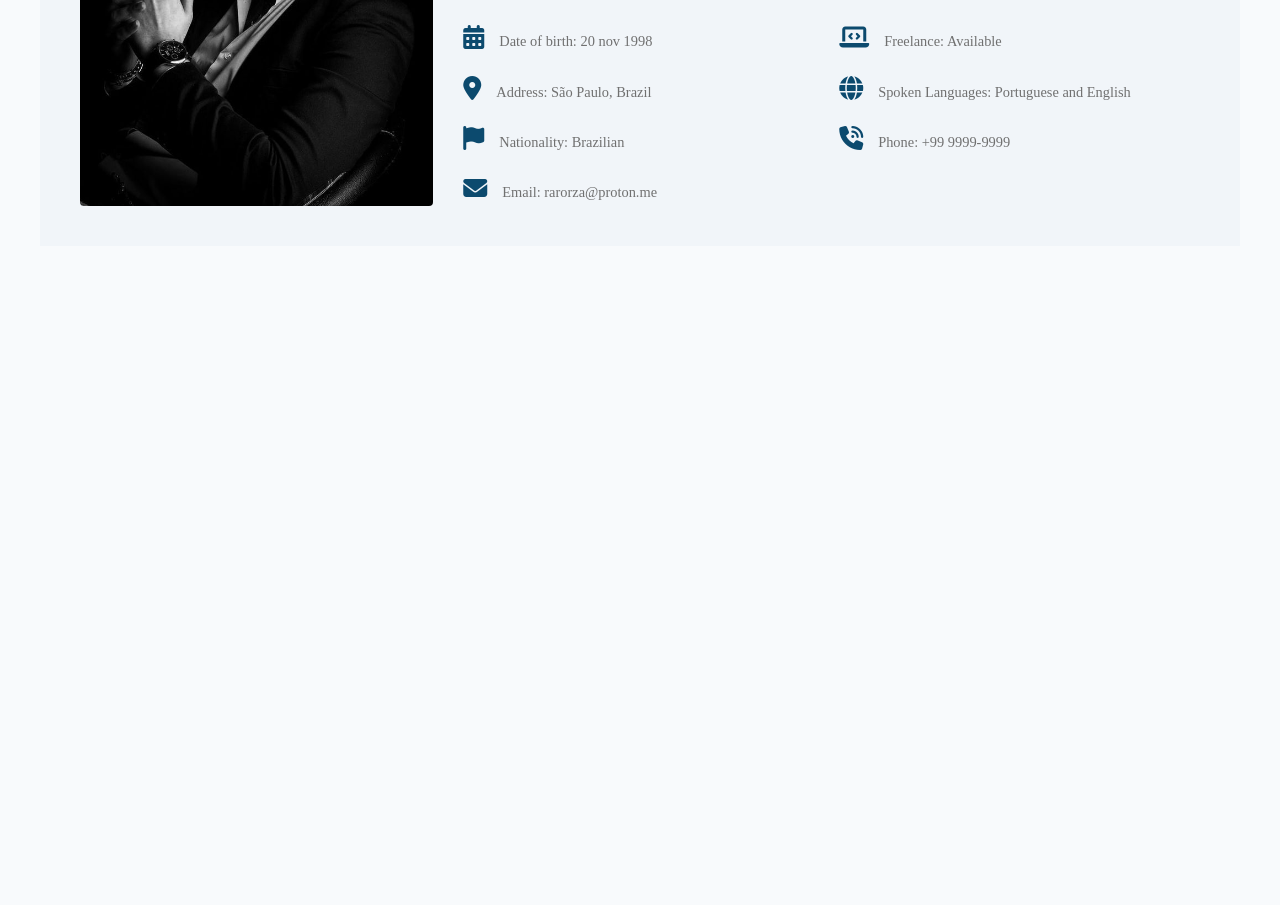
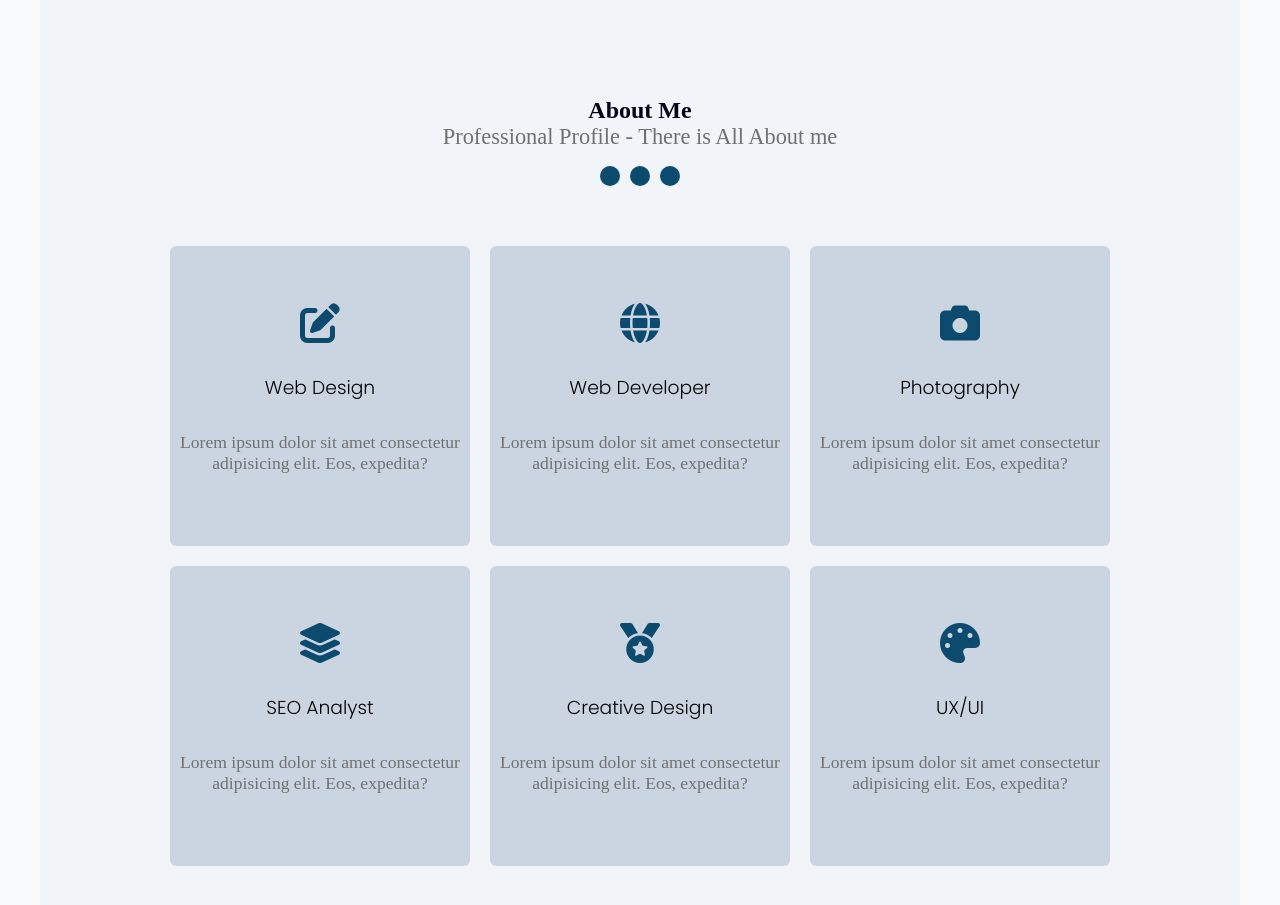
Before and after one commit to rarorza/portfolio, a plain HTML site: page index.html in a window 1280 px wide. Shown: the part 1339-2244 px from the top of the page. Before the commit the page ends 1585 px from the top, so only its background shows below. Drawn offline with Linux system fonts and the light colour scheme.

Commit message:
<feat>: add hamburger menu in mobile

```diff
--- a/index.html
+++ b/index.html
@@ -18,7 +18,7 @@
     <header>
       <h1>Rafael <span>Rosa</span></h1>
       <nav>
-        <ul class="navegacao-primaria">
+        <ul aria-label="Navegação primária" class="navegacao-primaria">
           <li><a href="#home">Home</a></li>
           <li><a href="#about">About</a></li>
           <li><a href="#resume">Resume</a></li>
@@ -26,8 +26,8 @@
           <li><a href="#pricing">Pricing</a></li>
           <li><a href="#contact">Contact</a></li>
         </ul>
+        <i class="fa-solid fa-bars"></i>
       </nav>
-      <i class="fa-solid fa-bars"></i>
     </header>
     <section aria-label="seção currículo download Rafael" class="selection-div">
       <div>
@@ -41,7 +41,7 @@
         </p>
         <a href="#">Download CV</a>
       </div>
-      <img src="./assets/img/sample.jpg" alt="Ilustrativa imagem de um homem" />
+      <img src="./assets/img/sample.png" alt="Ilustrativa imagem de um homem" />
     </section>
     <main>
       <article aria-label="Seção sobre mim" class="sobre">
@@ -55,7 +55,7 @@
           </div>
         </div>
         <img
-          src="./assets/img/sample.jpg"
+          src="./assets/img/sample.png"
           alt="Imagem de uma pessoa ilustrativa"
         />
         <div class="sobre_conteudo">
@@ -94,6 +94,50 @@
         </div>
       </article>
     </main>
+    <section class="services">
+      <div class="sobre_titulo">
+        <h2>About Me</h2>
+        <p>Professional Profile - There is All About me</p>
+        <div aria-label="Seção ilustrações de botões">
+          <span></span>
+          <span></span>
+          <span></span>
+        </div>
+        <div class="my_services">
+          <ul aria-label="Navegação secundária">
+            <li>
+              <i class="fa-sharp fa-solid fa-pen-to-square"></i>
+              <h3>Web Design</h3>
+              <p>Lorem ipsum dolor sit amet consectetur adipisicing elit. Eos, expedita?</p>
+            </li>
+            <li>
+              <i class="fa-solid fa-globe"></i>
+              <h3>Web Developer</h3>
+              <p>Lorem ipsum dolor sit amet consectetur adipisicing elit. Eos, expedita?</p>
+            </li>
+            <li>
+              <i class="fa-solid fa-camera"></i>
+              <h3>Photography</h3>
+              <p>Lorem ipsum dolor sit amet consectetur adipisicing elit. Eos, expedita?</p>
+            </li>
+            <li>
+              <i class="fa-solid fa-layer-group"></i>
+              <h3>SEO Analyst</h3>
+              <p>Lorem ipsum dolor sit amet consectetur adipisicing elit. Eos, expedita?</p>
+            </li>
+            <li>
+              <i class="fa-solid fa-medal"></i>
+              <h3>Creative Design</h3>
+              <p>Lorem ipsum dolor sit amet consectetur adipisicing elit. Eos, expedita?</p>
+            </li>
+            <li>
+              <i class="fa-sharp fa-solid fa-palette"></i>
+              <h3>UX/UI</h3>
+              <p>Lorem ipsum dolor sit amet consectetur adipisicing elit. Eos, expedita?</p>
+            </li>
+          </ul>
+        </div>
+    </section>
     <script src="script.js"></script>
   </body>
 </html>
--- a/script.js
+++ b/script.js
@@ -1,5 +1,7 @@
+const titulo = document.querySelector(".digitando");
+const mobileMenu = document.querySelector(".fa-bars");
+const navMenu = document.querySelector('header .navegacao-primaria')
 
-function typing(){
 function digitando(elemento) {
     const arrayTitulo = elemento.innerHTML.split('');
     elemento.innerHTML = '';
@@ -9,14 +11,11 @@ function typing(){
         }, 75 * i)
     })
 }
-    const titulo = document.querySelector(".digitando");
 digitando(titulo);
-}
 
-const mobileMenu = document.querySelector('.fa-bars');
-
-mobileMenu.addEventListener('click'), ()=>{
+mobileMenu.addEventListener('click', ()=>{
     mobileMenu.classList.toggle('fa-x')
-}
+    navMenu.classList.toggle('ativado')
+})
 
 typing()
--- a/style.css
+++ b/style.css
@@ -36,14 +36,31 @@ header span {
 
 header .navegacao-primaria {
   display: flex;
-  gap: 10px;
+  gap: 30px;
   align-items: center;
 }
 
 header .navegacao-primaria li a {
-  padding: 10px;
   color: #020617;
+  width: 0px;
+  height: 0px;
   font-size: 1.3rem;
+}
+
+header .navegacao-primaria li a::after {
+  content: "";
+  width: 0px;
+  height: 0px;
+  display: block;
+  border-bottom: 4px solid transparent;
+  transition: 0.9s;
+}
+
+header .navegacao-primaria li a:hover::after {
+  width: 100%;
+  height: 0px;
+  padding: 0px;
+  border-bottom: 4px solid #0c4a6e;
 }
 
 /* DOWNLOAD CV SEÇÃO */
@@ -217,6 +234,96 @@ main .sobre {
   font-size: 0.9rem;
 }
 
+/* SEÇÃO SERVICES */
+.services {
+  margin-top: -30px;
+  padding: 60px;
+  background-color: #f1f5f9;
+}
+
+.my_services {
+  padding: 60px;
+  color: black;
+}
+
+.my_services ul {
+  display: flex;
+  flex-wrap: wrap;
+  gap: 20px;
+  align-items: center;
+  justify-content: center;
+}
+
+.my_services ul li {
+  /* cursor: pointer; */
+  border-radius: 6px;
+  position: relative;
+  padding: 10px;
+  display: grid;
+  gap: 30px;
+  text-align: center;
+  align-content: center;
+  max-width: 300px;
+  height: 300px;
+  background-color: #cbd5e1;
+}
+
+.my_services ul li i {
+  font-size: 2.5rem;
+  color: #0c4a6e;
+}
+
+.my_services ul li h3 {
+  color: black;
+  font-family: "poppins";
+  font-weight: 500;
+}
+
+.my_services ul li p {
+  color: #707070;
+  font-size: 1.1rem;
+}
+
+.my_services li::before {
+  content: "";
+  transition: 0.5s ease-in-out;
+  border-radius: 6px;
+  width: 0px;
+  height: 0px;
+  position: absolute;
+  top: -2px;
+  right: -2px;
+  border-top: 2px solid transparent;
+  border-right: 2px solid transparent;
+}
+
+.my_services li::after {
+  content: "";
+  transition: 0.5s ease-in-out;
+  border-radius: 6px;
+  width: 0px;
+  height: 0px;
+  position: absolute;
+  bottom: -2px;
+  left: -2px;
+  border-top: 2px solid transparent;
+  border-right: 2px solid transparent;
+}
+
+.my_services li:hover::before {
+  width: 100%;
+  height: 100%;
+  border-top: 2px solid #0c4a6e;
+  border-right: 2px solid #0c4a6e;
+}
+
+.my_services li:hover::after {
+  width: 100%;
+  height: 100%;
+  border-bottom: 2px solid #0c4a6e;
+  border-left: 2px solid #0c4a6e;
+}
+
 /* RESPONSIVO */
 @media (max-width: 992px) {
   .sobre img {
@@ -233,9 +340,14 @@ main .sobre {
   }
 
   .selection-div {
-    background-image: url(./assets/img/sample.jpg);
+    background-image: url(./assets/img/sample.png);
     background-repeat: no-repeat;
     background-size: cover;
+  }
+
+  header {
+    justify-content: space-between;
+    padding: 30px 70px;
   }
 
   header .navegacao-primaria {
@@ -245,6 +357,25 @@ main .sobre {
   header i {
     color: #020617;
     font-size: 2rem;
+  }
+
+  /* Menu hamburger */
+  header .navegacao-primaria.ativado {
+    background: linear-gradient(
+      rgba(12, 74, 110, 0.176),
+      rgba(7, 37, 54, 0.724)
+    );
+    position: absolute;
+    display: grid;
+    top: 80px;
+    color: black;
+    z-index: 5;
+    padding: 30px;
+    font-size: 1.6rem;
+    font-weight: bold;
+    border-radius: 0 0 4px 4px;
+    right: 20px;
+    animation: direitaSecao 0.4s ease-in-out;
   }
 }
 
```
Also changed, not shown: assets/img/1sample.png (added), assets/img/avatar.png (deleted), assets/img/eu.png (deleted), assets/img/logo.png (deleted), assets/img/logo1.png (deleted), assets/img/sample.png (added). Lines whose indentation alone changed are shown as unchanged.
